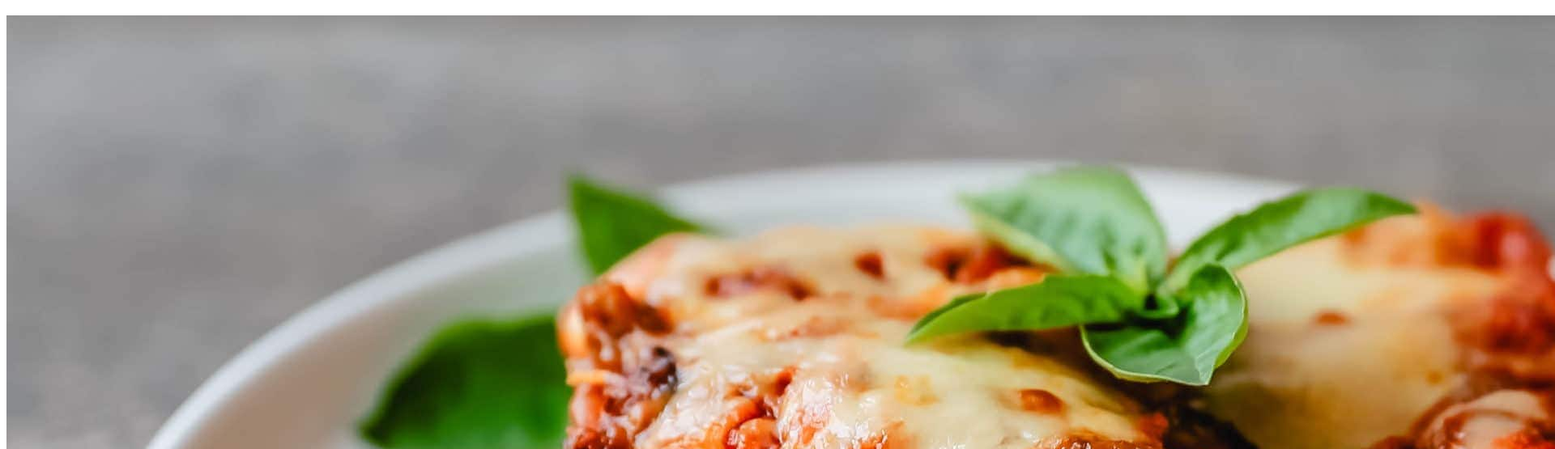
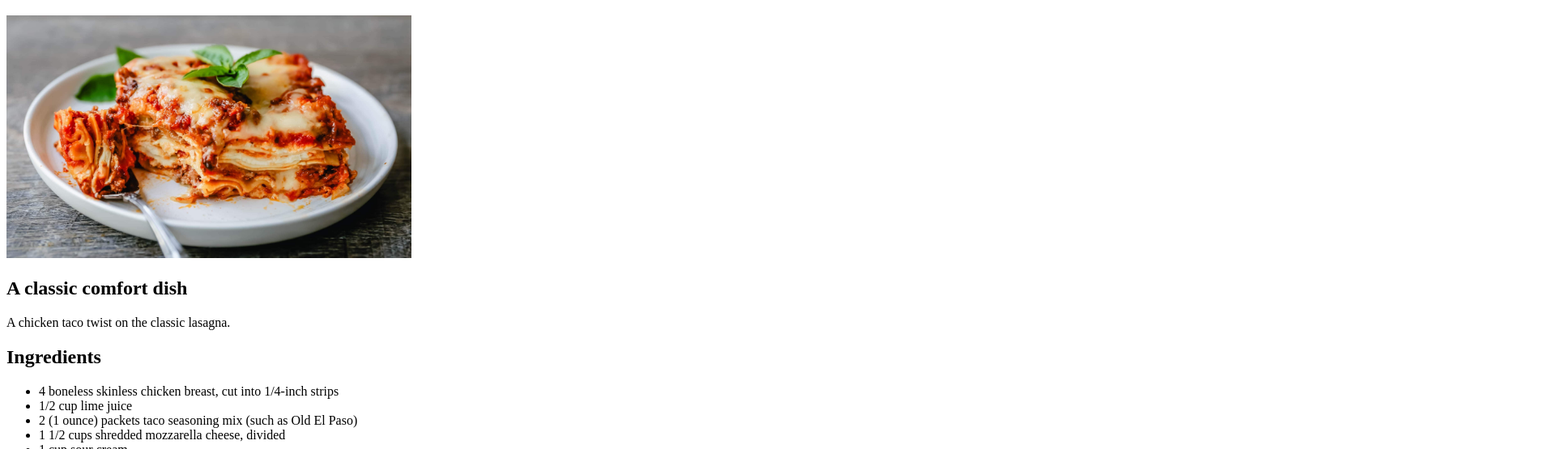
Before and after one commit to Chargergrl/odin-recipes, a plain HTML site: page recipes/lasagna.html in a window 1280 px wide. Shown: the part 61-616 px from the top of the page at 81% size, 1920 px wide, since content can reach past the window. Drawn offline with Linux system fonts and the light colour scheme.

Commit message:
Resized image

```diff
--- a/recipes/lasagna.html
+++ b/recipes/lasagna.html
@@ -8,7 +8,8 @@
 </head>
 <body>
     <h1>Chicken Taco Lasagna</h1>
-    <img src="Lasagna.jpg" alt="Lasagna image">
+    <img src="Lasagna.jpg" alt="Lasagna image" style="height: auto; width: 500px">
+
     <h2>A classic comfort dish</h2>
     <p>A chicken taco twist on the classic lasagna.</p>
     <h2>Ingredients</h2>
```
